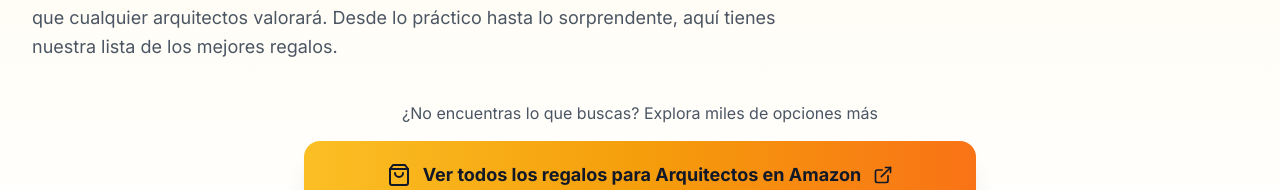
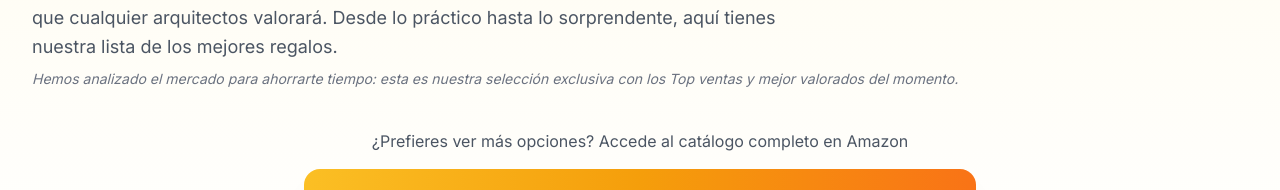
Before and after one commit to bombardeenLaUA/RegalosProfesiones, a Next.js app: page /regalos/arquitectos in a window 1280 px wide. Shown: the part 257-447 px from the top of the page. Built offline with nearby package versions, Linux system fonts and the light colour scheme.

Commit message:
aclaracion productos

```diff
--- a/app/regalos/[slug]/page.tsx
+++ b/app/regalos/[slug]/page.tsx
@@ -51,10 +51,13 @@
           <p className="mt-6 max-w-3xl text-lg text-gray-600 leading-relaxed">
             {niche.description} Hemos seleccionado cuidadosamente productos que cualquier {displayName.toLowerCase()} valorará. Desde lo práctico hasta lo sorprendente, aquí tienes nuestra lista de los mejores regalos.
           </p>
+          <p className="mt-2 text-sm italic text-gray-500">
+            Hemos analizado el mercado para ahorrarte tiempo: esta es nuestra selección exclusiva con los Top ventas y mejor valorados del momento.
+          </p>
           {/* CTA Hero - Deep Linking */}
           <div className="mt-10 flex flex-col items-center">
             <p className="mb-4 text-center text-gray-600">
-              ¿No encuentras lo que buscas? Explora miles de opciones más
+              ¿Prefieres ver más opciones? Accede al catálogo completo en Amazon
             </p>
             <AmazonCtaButton slug={slug} displayName={displayName} variant="hero" />
           </div>
```
